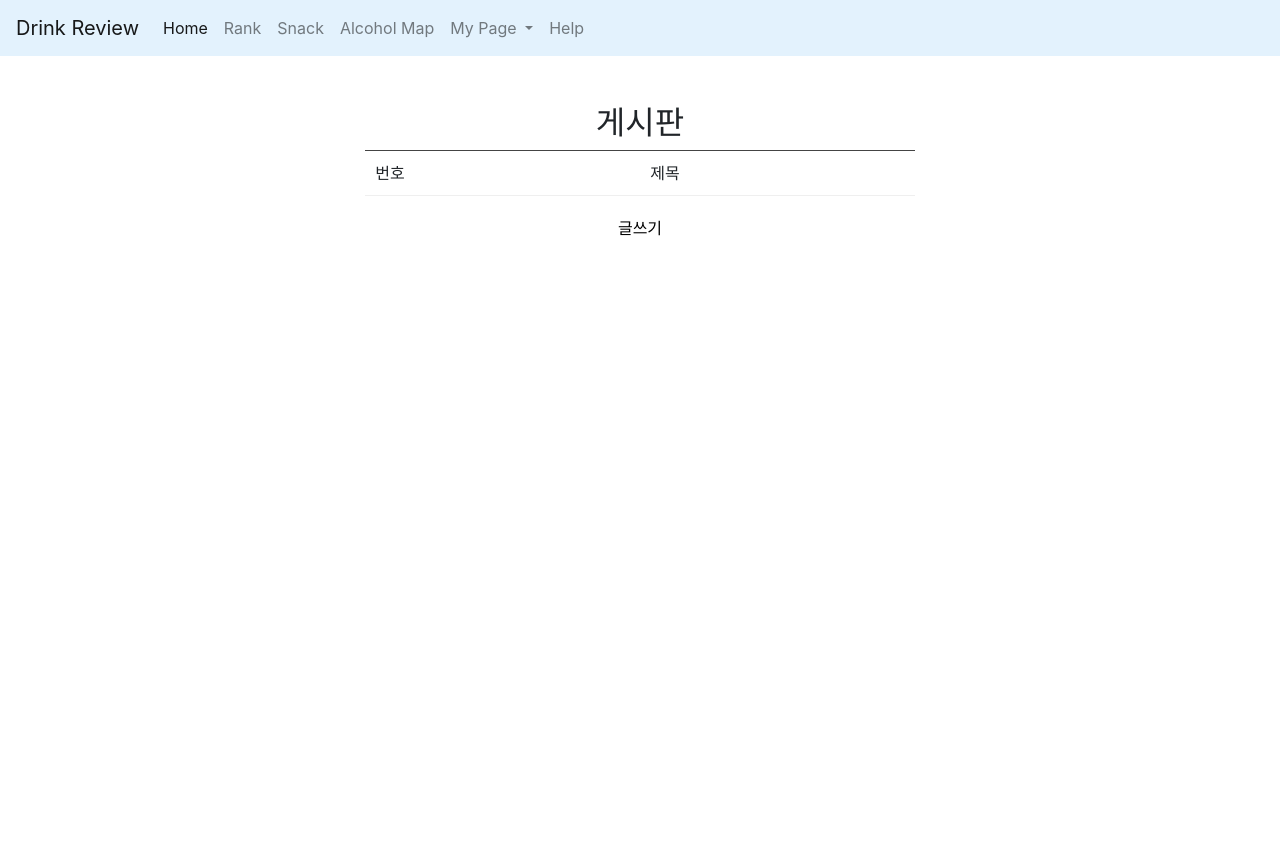
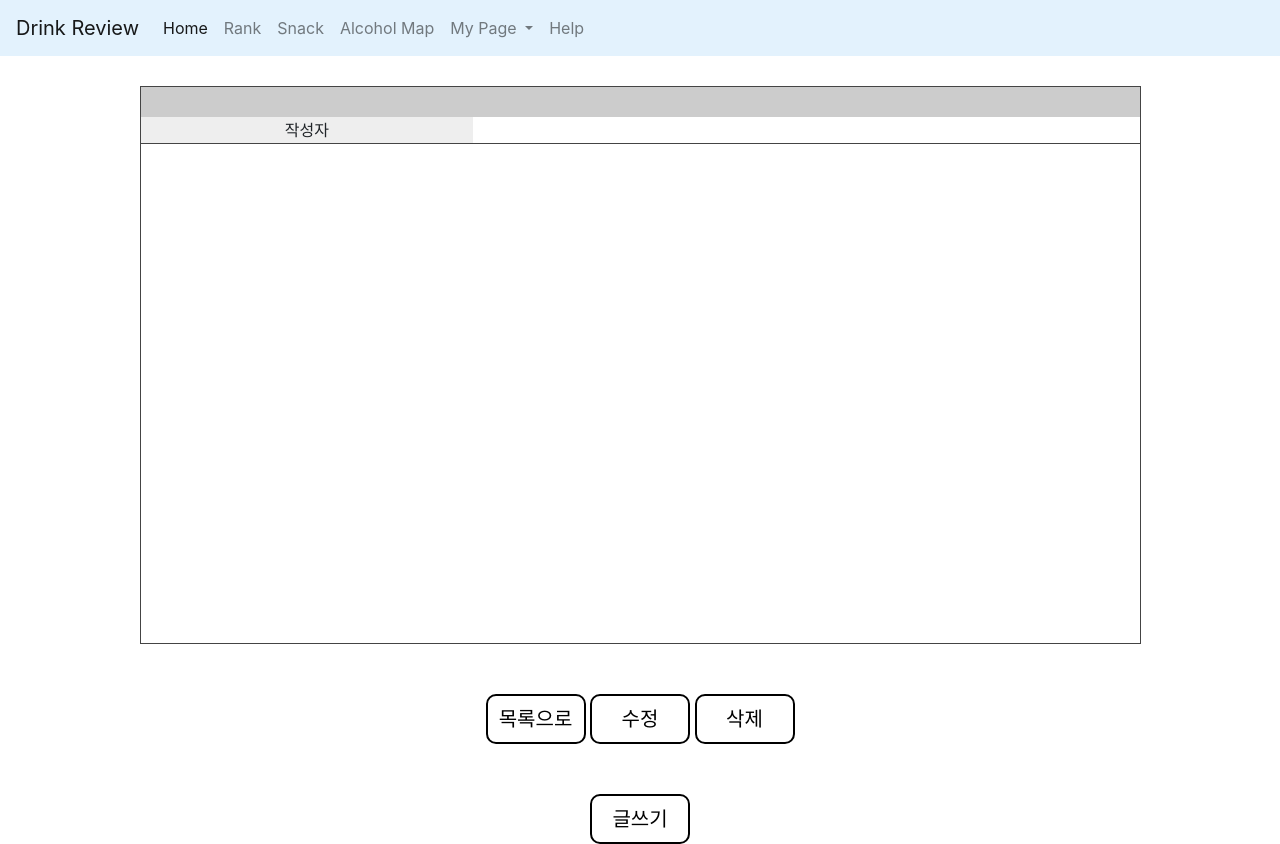
Before and after one commit to wrtk007/SoRang, a PHP site: page /mypage/view.php?number=1 in a window 1280 px wide. Before the commit the page ends 236 px from the top, so only its background shows below. Run offline with PHP 8.4, Linux system fonts and the light colour scheme; the visitor is signed in with stand-in values (Sample User, id 1); data that the repository does not hold is empty.

Commit message:
은진 로그인/리뷰게시판부분 완료

```diff
--- a/htdocs/mypage/view.php
+++ b/htdocs/mypage/view.php
@@ -9,32 +9,74 @@
     <title>my review</title>
 </head>
 <style>
-        table{
+.view_table {
+border: 1px solid #444444;
+margin-top: 30px;
+}
+.view_title {
+height: 30px;
+text-align: center;
+background-color: #cccccc;
+color: white;
+width: 1000px;
+}
+.view_id {
+text-align: center;
+background-color: #EEEEEE;
+width: 30px;
+}
+.view_id2 {
+background-color: white;
+width: 60px;
+}
+.view_hit {
+background-color: #EEEEEE;
+width: 30px;
+text-align: center;
+}
+.view_hit2 {
+background-color: white;
+width: 60px;
+}
+.view_content {
+padding-top: 20px;
 border-top: 1px solid #444444;
-                border-collapse: collapse;
+height: 500px;
 }
-        tr{
-                border-bottom: 1px solid #444444;
-                padding: 10px;
+.view_btn {
+width: 700px;
+text-align: center;
+margin: auto;
+margin-top: 50px;
 }
-        td{
-                border-bottom: 1px solid #efefef;
-                padding: 10px;
+.view_btn1 {
+height: 50px;
+width: 100px;
+font-size: 20px;
+text-align: center;
+background-color: white;
+border: 2px solid black;
+border-radius: 10px;
 }
-        table .even{
-                background: #efefef;
+.view_comment_input {
+width: 700px;
+height: 500px;
+text-align: center;
+margin: auto;
 }
-        .text{
-                text-align:center;
-                padding-top:20px;
-                color:#000000
+.view_text3 {
+font-weight: bold;
+float: left;
+margin-left: 20px;
 }
-        .text:hover{
-                text-decoration: underline;
+.view_com_id {
+width: 100px;
 }
-        a:link {color : #57A0EE; text-decoration:none;}
-        a:hover { text-decoration : underline;}
+.view_comment {
+width: 500px;
+}
 </style>
+
 <body>
 <nav class="navbar navbar-expand-lg navbar-light" style="background-color: #e3f2fd;">
         <a class="navbar-brand" href="#">Drink Review</a>
@@ -73,49 +115,50 @@
     </nav>
     <?php
                 $connect = mysqli_connect('localhost', 'root', '1234', 'team15') or die ("connect fail");
-                $query ="select * from user_review order by review_no desc";
+                $number = $_GET['number'];
+                session_start();
+                $query = "select review_title, review, review_id from user_review where review_no =$number";
                 $result = $connect->query($query);
-                $total = mysqli_num_rows($result);
+                $rows = mysqli_fetch_assoc($result);
+
 
         ?>
-        <br><br>
-        <h2 align=center>게시판</h2>
-        <table align = center>
-        <thead align = "center">
+
+        <table class="view_table" align=center>
         <tr>
-        <td width = "50" align="center">번호</td>
-        <td width = "500" align = "center">제목</td>
-        <!-- <td width = "100" align = "center">작성자</td> -->
+                <td colspan="4" class="view_title"><?php echo $rows['review_title']?></td>
+        </tr>
+        <tr>
+                <td class="view_id">작성자</td>
+                <td class="view_id2"><?php echo $rows['review_id']?></td>
+        </tr>
 
+
+        <tr>
+                <td colspan="4" class="view_content" valign="top">
+                <?php echo $rows['review']?></td>
         </tr>
-        </thead>
+        </table>
 
-        <tbody>
-        <?php
-                while($rows = mysqli_fetch_assoc($result)){ //DB에 저장된 데이터 수 (열 기준)
-                        if($total%2==0){
-        ?>                      <tr class = "even">
-                        <?php   }
-                        else{
-        ?>                      <tr>
-                        <?php } ?>
-                <td width = "50" align = "center"><?php echo $total?></td>
-                <td width = "500" align = "center">
-                <a href = "view.php?number=<?php echo $rows['review_no']?>">
-                <?php echo $rows['review_title']?></td>
-                  <!-- <td width = "100" align = "center"></td> -->
 
-                </tr>
-        <?php
-                $total--;
-                }
-        ?>
+        <!-- MODIFY & DELETE -->
+        <div class="view_btn">
+                <button class="view_btn1" onclick="location.href='./myreview.php'">목록으로</button>
+                <button class="view_btn1" onclick="location.href='./modify.php?number=<?=$number?>&id=<?=$_SESSION['userid']?>'">수정</button>
+
+                <button class="view_btn1" onclick="location.href='./delete.php?number=<?=$number?>&id=<?=$_SESSION['userid']?>'">삭제</button>
+        </div>
+
+
         </tbody>
         </table>
+        <div class="view_btn">
+                <button class="view_btn1" onclick="location.href='./write.php'">글쓰기</button>
+        </div>
 
-        <div class = text>
+        <!-- <div class = text>
         <font style="cursor: hand"onClick="location.href='./write.php'">글쓰기</font>
-        </div>
+        </div> -->
 
 
 
```
Also changed, not shown: htdocs/mypage/delete.php (added, +19 -0 lines), htdocs/mypage/modify.php (added, +185 -0 lines), htdocs/mypage/modify_action.php (added, +18 -0 lines), htdocs/mypage/myreview.php (+7 -2 lines), htdocs/mypage/write.php (+17 -1 lines). Lines whose indentation alone changed are shown as unchanged.
